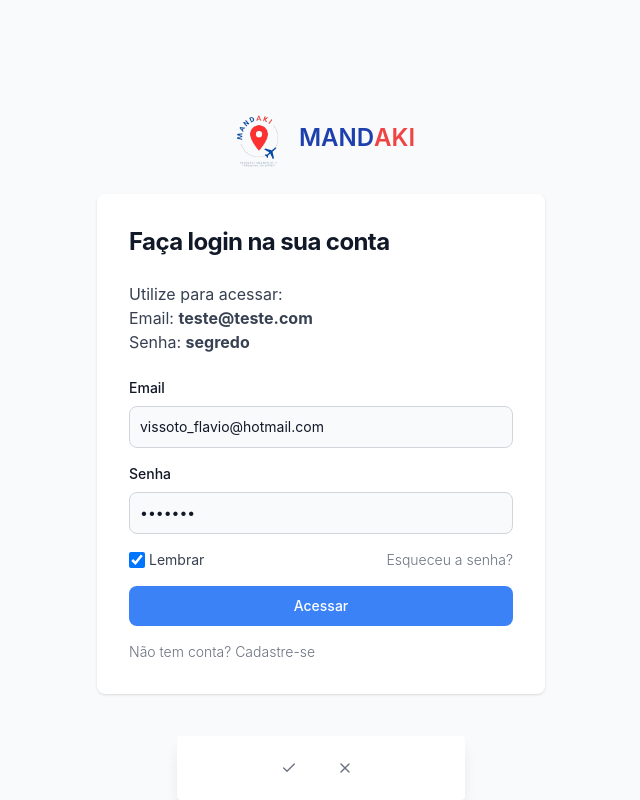
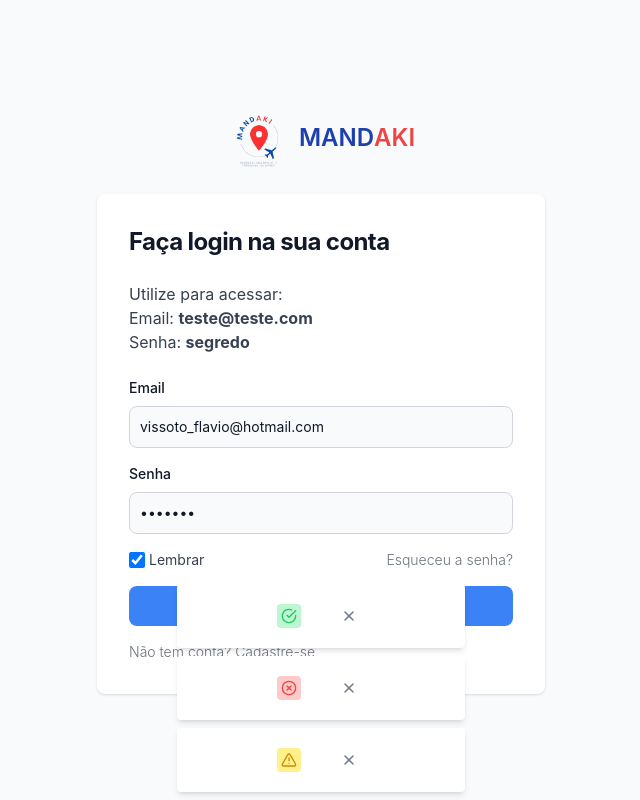
Before and after one commit to VissotoFlavio/MandaAki-Front, a React (Vite) app: page / in a window 1280 px wide. Both pictures are taken after a click on the button "Acessar". Shown: the whole page, without its empty margins (319-959 px from the left). Built offline with nearby package versions, Linux system fonts and the light colour scheme; no server answers.

Commit message:
Variações componente Toast.

```diff
--- a/src/components/Toast/index.tsx
+++ b/src/components/Toast/index.tsx
@@ -1,5 +1,6 @@
-import { Check, X } from 'lucide-react';
+import { AlertTriangle, CheckCircle, X, XCircle } from 'lucide-react';
 import { FC, useEffect, useRef } from 'react';
+import { tv } from 'tailwind-variants';
 
 export interface ToastProps {
   message: string;
@@ -7,6 +8,20 @@ export interface ToastProps {
   timeout?: number;
   icon?: 'success' | 'error' | 'alert';
 }
+
+const VariantsStyle = tv({
+  base: 'p-1 rounded',
+  variants: {
+    type: {
+      success: 'bg-green-200 text-green-500',
+      error: 'bg-red-200 text-red-500',
+      alert: 'bg-yellow-200 text-yellow-600',
+    },
+  },
+  defaultVariants: {
+    type: 'success',
+  },
+});
 
 export const Toast: FC<ToastProps> = (props: ToastProps): JSX.Element => {
   const savedCallback = useRef<() => void>();
@@ -36,11 +51,16 @@ export const Toast: FC<ToastProps> = (props: ToastProps): JSX.Element => {
   };
 
   return (
-    <div className="relative flex min-w-72 items-center justify-center space-x-4 rounded bg-white p-4 text-gray-500 shadow-lg">
+    <div className="relative flex min-w-72 items-center justify-center space-x-4 rounded bg-white p-4 text-gray-500 shadow-md">
+      <div
+        className={VariantsStyle({
+          type: props.icon,
+        })}>
+        {props.icon === 'alert' && <AlertTriangle className="h-4 w-4" />}
+        {props.icon === 'error' && <XCircle className="h-4 w-4" />}
+        {props.icon === 'success' && <CheckCircle className="h-4 w-4" />}
+      </div>
       <div className="inline-flex flex-shrink-0 items-center justify-center rounded">
-        <Check className="h-4 w-4" />
-      </div>
-      <div className="">
         <p className="text-sm font-normal">{props.message}</p>
       </div>
       <button
--- a/src/contexts/toast.context.tsx
+++ b/src/contexts/toast.context.tsx
@@ -41,7 +41,7 @@ export const ToastProvider = ({ children }: { children: JSX.Element }) => {
     <ToastContext.Provider value={contextValue}>
       {children}
       {createPortal(
-        <div className="z-9999 fixed bottom-0 left-1/2 mx-auto my-0 w-auto -translate-x-1/2 space-y-2">
+        <div className="z-9999 fixed bottom-2 left-1/2 mx-auto my-0 w-auto -translate-x-1/2 space-y-2">
           {toasts.map((x: ToastPropsProvider) => (
             <Toast
               key={x.id}
--- a/src/pages/auth/login/login.page.tsx
+++ b/src/pages/auth/login/login.page.tsx
@@ -35,7 +35,17 @@ export const LoginPage = (): JSX.Element => {
     if (result.error) {
       toast.open({
         message: result.error.message,
+        icon: 'success',
+        timeout: 5000000,
+      });
+      toast.open({
+        message: result.error.message,
         icon: 'error',
+        timeout: 5000000,
+      });
+      toast.open({
+        message: result.error.message,
+        icon: 'alert',
         timeout: 5000000,
       });
     }
```
